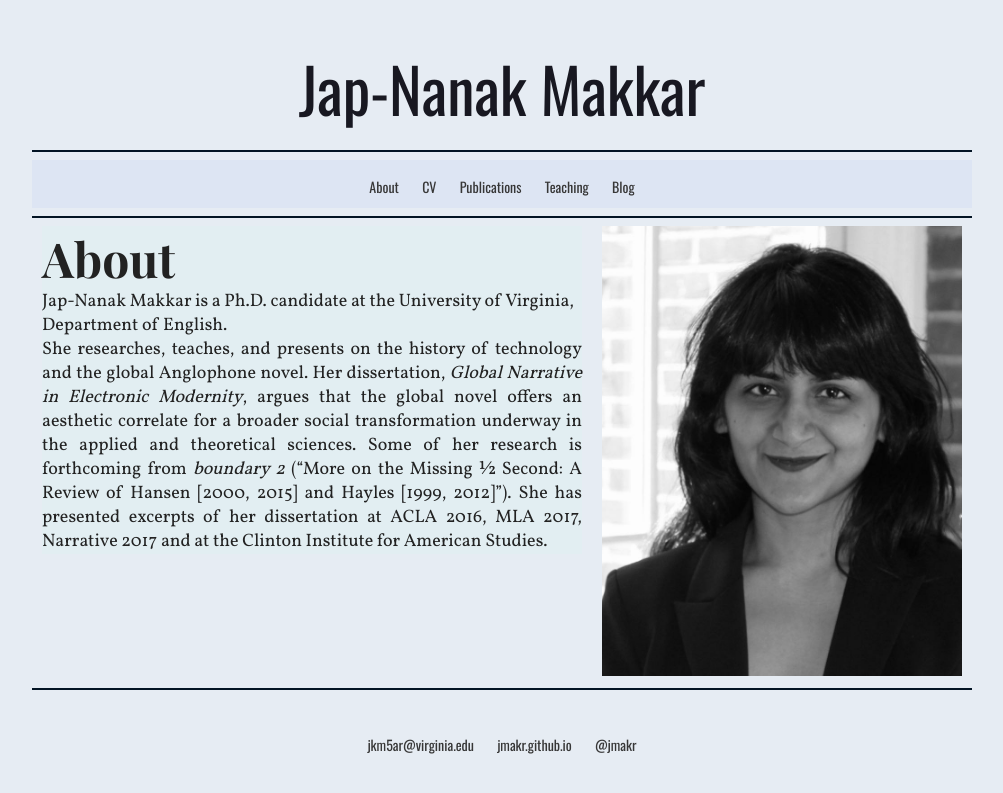
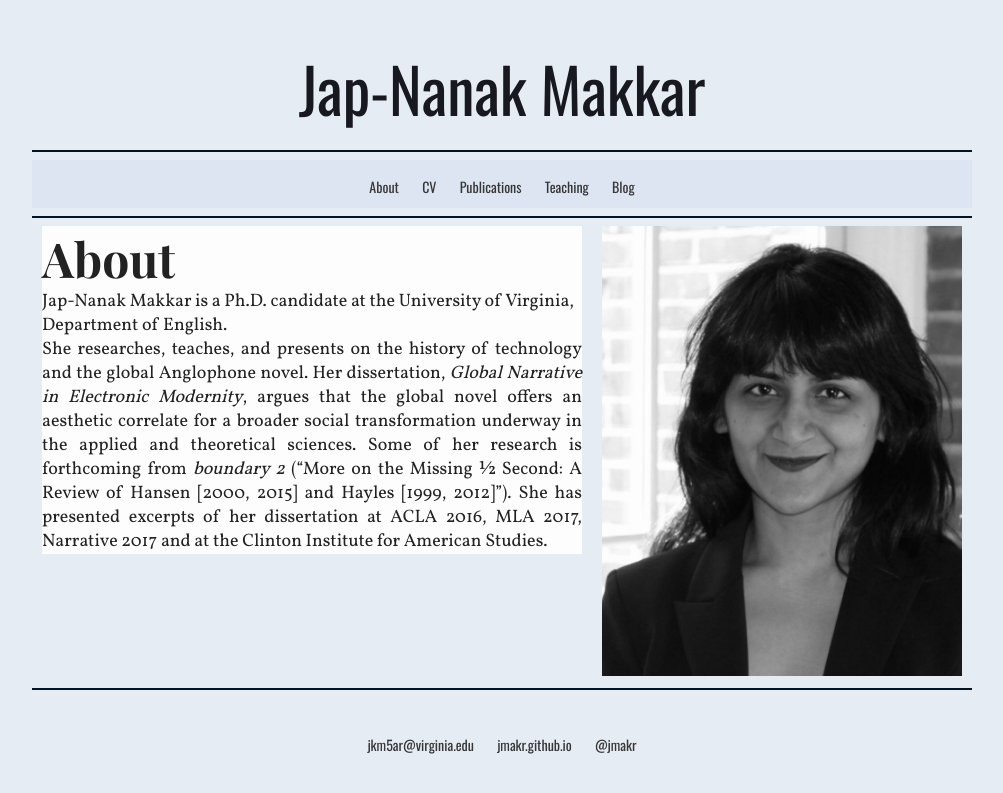
Before and after one commit to jmakr/jmakr.github.io, a Jekyll site: the page built from index.html, in a window 1280 px wide. Shown: the top 793 px of the page, without its empty margins (138-1141 px from the left). Built offline with Jekyll 4.4.1, drawn with Linux system fonts in a browser that asks for light colours; some web fonts are replaced.

Commit message:
Update index.html

```diff
--- a/index.html
+++ b/index.html
@@ -19,7 +19,7 @@ title: About
 
 
   <div id="blurb" class="article grid_7"> <!--takes up 620 pixels [10 at beginning not counted] horizontally,leaving me with 300 pixels for the photo horizontally, 10 at either end not counted !-->
-    	<div style="background-color: #e2eef2; height=450px;">
+    	<div style="background-color: #fdfdfe; height=450px;">
 
 		<p6><span style="color:#222222">{{ page.title }}</span></p6>
 
```
